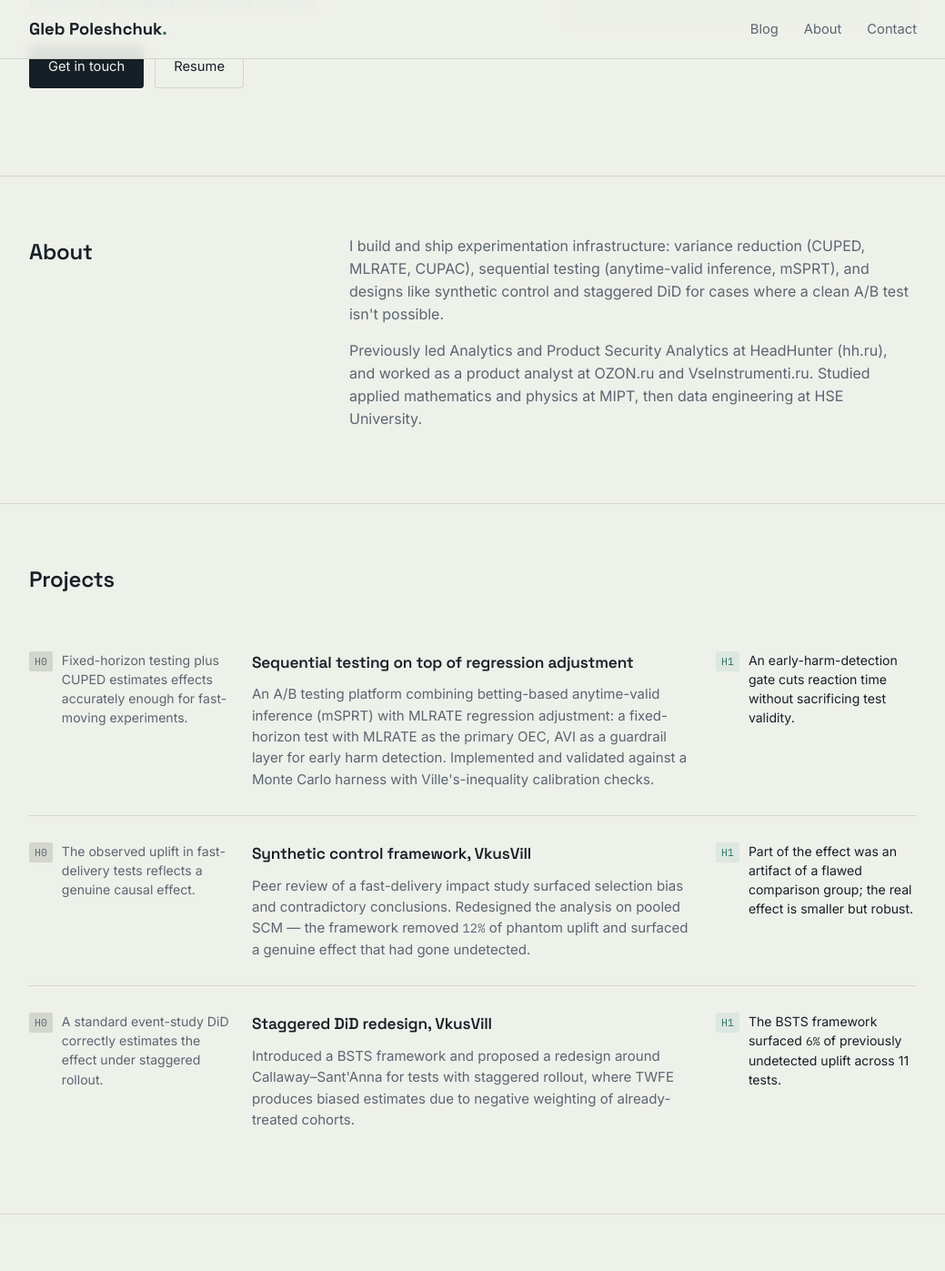
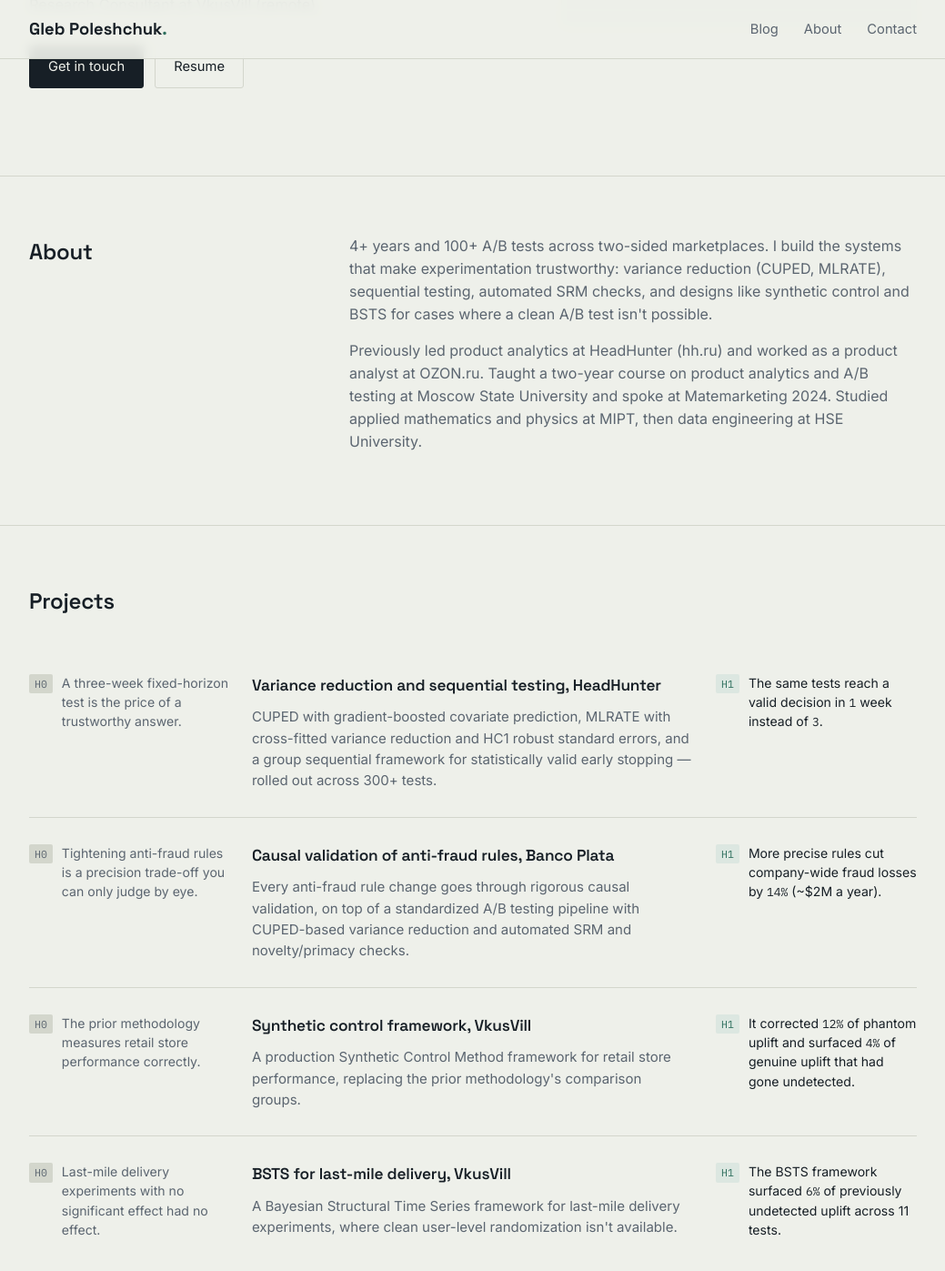
Before and after one commit to TyMerrit/tymerrit.github.io, a Jekyll site: the page built from about.html, in a window 1280 px wide and 1400 px high, scrolled down 504 px. Shown: the top 1397 px of the window at 91% size, without its empty margins (120-1159 px from the left). Built offline with Jekyll 4.4.1, drawn with Linux system fonts in a browser that asks for light colours; some of the changed text lies outside the part shown.

Commit message:
Update resume and About page to match 2026 CV
New resume.pdf; hero, bio, projects, skills and experience (with dates)
rewritten to match it. Drop VseInstrumenti and the AVI/mSPRT project,
which the CV no longer lists.

Co-Authored-By: Claude Opus 5.5 <noreply@anthropic.com>

```diff
--- a/about.html
+++ b/about.html
@@ -9,8 +9,8 @@ permalink: /about/
       <p class="role-line">Product Analyst &amp; Data Scientist</p>
       <h1>Causal inference for products<br>that need real answers.</h1>
       <p class="hero-sub">
-        I work on experimentation and causal inference: sequential testing, variance reduction,
-        difference-in-differences. Currently Lead Anti-Fraud Analyst at Banco Plata (Mexico City)
+        I work on experimentation and causal inference: variance reduction, synthetic control,
+        Bayesian structural time series. Currently Lead Product Analyst at Banco Plata (Mexico City)
         and Causal Inference Research Consultant at VkusVill (remote).
       </p>
       <div class="hero-actions">
@@ -39,7 +39,7 @@ permalink: /about/
           <span>effect</span>
         </div>
       </div>
-      <div class="readout-foot">MLRATE · CUPED · mSPRT</div>
+      <div class="readout-foot">BSTS · SCM · CUPED · MLRATE</div>
     </aside>
   </section>
 
@@ -49,15 +49,16 @@ permalink: /about/
       <h2>About</h2>
       <div class="about-body">
         <p>
-          I build and ship experimentation infrastructure: variance reduction
-          (CUPED, MLRATE, CUPAC), sequential testing (anytime-valid inference, mSPRT),
-          and designs like synthetic control and staggered DiD for cases where a clean
-          A/B test isn't possible.
+          4+ years and 100+ A/B tests across two-sided marketplaces. I build the systems that
+          make experimentation trustworthy: variance reduction (CUPED, MLRATE), sequential
+          testing, automated SRM checks, and designs like synthetic control and BSTS for cases
+          where a clean A/B test isn't possible.
         </p>
         <p>
-          Previously led Analytics and Product Security Analytics at HeadHunter (hh.ru),
-          and worked as a product analyst at OZON.ru and VseInstrumenti.ru. Studied applied
-          mathematics and physics at MIPT, then data engineering at HSE University.
+          Previously led product analytics at HeadHunter (hh.ru) and worked as a product analyst
+          at OZON.ru. Taught a two-year course on product analytics and A/B testing at Moscow State
+          University and spoke at Matemarketing 2024. Studied applied mathematics and physics at
+          MIPT, then data engineering at HSE University.
         </p>
       </div>
     </div>
@@ -70,54 +71,69 @@ permalink: /about/
     <article class="project">
       <div class="project-hypo">
         <span class="tag tag-h0">H0</span>
-        <p>Fixed-horizon testing plus CUPED estimates effects accurately enough for fast-moving experiments.</p>
+        <p>A three-week fixed-horizon test is the price of a trustworthy answer.</p>
       </div>
       <div class="project-body">
-        <h3>Sequential testing on top of regression adjustment</h3>
+        <h3>Variance reduction and sequential testing, HeadHunter</h3>
         <p>
-          An A/B testing platform combining betting-based anytime-valid inference (mSPRT)
-          with MLRATE regression adjustment: a fixed-horizon test with MLRATE as the primary OEC,
-          AVI as a guardrail layer for early harm detection. Implemented and validated against
-          a Monte Carlo harness with Ville's-inequality calibration checks.
+          CUPED with gradient-boosted covariate prediction, MLRATE with cross-fitted variance
+          reduction and HC1 robust standard errors, and a group sequential framework for
+          statistically valid early stopping — rolled out across 300+ tests.
         </p>
       </div>
       <div class="project-hypo project-h1">
         <span class="tag tag-h1">H1</span>
-        <p>An early-harm-detection gate cuts reaction time without sacrificing test validity.</p>
+        <p>The same tests reach a valid decision in <span class="mono">1</span> week instead of <span class="mono">3</span>.</p>
       </div>
     </article>
 
     <article class="project">
       <div class="project-hypo">
         <span class="tag tag-h0">H0</span>
-        <p>The observed uplift in fast-delivery tests reflects a genuine causal effect.</p>
+        <p>Tightening anti-fraud rules is a precision trade-off you can only judge by eye.</p>
       </div>
       <div class="project-body">
-        <h3>Synthetic control framework, VkusVill</h3>
+        <h3>Causal validation of anti-fraud rules, Banco Plata</h3>
         <p>
-          Peer review of a fast-delivery impact study surfaced selection bias and contradictory
-          conclusions. Redesigned the analysis on pooled SCM — the framework removed
-          <span class="mono">12%</span> of phantom uplift and surfaced a genuine effect that had
-          gone undetected.
+          Every anti-fraud rule change goes through rigorous causal validation, on top of a
+          standardized A/B testing pipeline with CUPED-based variance reduction and automated
+          SRM and novelty/primacy checks.
         </p>
       </div>
       <div class="project-hypo project-h1">
         <span class="tag tag-h1">H1</span>
-        <p>Part of the effect was an artifact of a flawed comparison group; the real effect is smaller but robust.</p>
+        <p>More precise rules cut company-wide fraud losses by <span class="mono">14%</span> (~$2M a year).</p>
       </div>
     </article>
 
     <article class="project">
       <div class="project-hypo">
         <span class="tag tag-h0">H0</span>
-        <p>A standard event-study DiD correctly estimates the effect under staggered rollout.</p>
+        <p>The prior methodology measures retail store performance correctly.</p>
       </div>
       <div class="project-body">
-        <h3>Staggered DiD redesign, VkusVill</h3>
+        <h3>Synthetic control framework, VkusVill</h3>
         <p>
-          Introduced a BSTS framework and proposed a redesign around Callaway–Sant'Anna for
-          tests with staggered rollout, where TWFE produces biased estimates due to
-          negative weighting of already-treated cohorts.
+          A production Synthetic Control Method framework for retail store performance,
+          replacing the prior methodology's comparison groups.
+        </p>
+      </div>
+      <div class="project-hypo project-h1">
+        <span class="tag tag-h1">H1</span>
+        <p>It corrected <span class="mono">12%</span> of phantom uplift and surfaced <span class="mono">4%</span> of genuine uplift that had gone undetected.</p>
+      </div>
+    </article>
+
+    <article class="project">
+      <div class="project-hypo">
+        <span class="tag tag-h0">H0</span>
+        <p>Last-mile delivery experiments with no significant effect had no effect.</p>
+      </div>
+      <div class="project-body">
+        <h3>BSTS for last-mile delivery, VkusVill</h3>
+        <p>
+          A Bayesian Structural Time Series framework for last-mile delivery experiments,
+          where clean user-level randomization isn't available.
         </p>
       </div>
       <div class="project-hypo project-h1">
@@ -133,15 +149,15 @@ permalink: /about/
     <div class="skills-grid">
       <div class="skill-group">
         <h3>Causal inference</h3>
-        <p>CUPED / MLRATE / CUPAC, sequential testing (mSPRT, AVI), DML, IV/LATE, synthetic control, staggered DiD, BSTS</p>
+        <p>A/B testing, sample size &amp; power analysis, CUPED, MLRATE, sequential testing, difference-in-differences, synthetic control, BSTS</p>
       </div>
       <div class="skill-group">
         <h3>Tools</h3>
-        <p>Python (numpy, pandas, statsmodels), SQL, experimentation pipelines, Monte Carlo simulation</p>
+        <p>Python (pandas, numpy, scipy, statsmodels), SQL, dbt, Airflow, Snowflake, Databricks, Superset, Tableau, Streamlit</p>
       </div>
       <div class="skill-group">
         <h3>Domains</h3>
-        <p>Fraud &amp; risk, e-commerce, retail delivery, product security, HR-tech</p>
+        <p>Fintech &amp; fraud, marketplaces, retail &amp; delivery, HR-tech</p>
       </div>
     </div>
   </section>
@@ -152,38 +168,31 @@ permalink: /about/
     <ul class="timeline">
       <li>
         <div class="timeline-role">
-          <h3>Lead Anti-Fraud Analyst</h3>
+          <h3>Lead Product Analyst</h3>
           <span class="mono">Banco Plata · Mexico City</span>
         </div>
-        <p>Present</p>
+        <p>Mar 2026 – Present</p>
       </li>
       <li>
         <div class="timeline-role">
           <h3>Causal Inference Research Consultant</h3>
           <span class="mono">VkusVill · Remote</span>
         </div>
-        <p>Present</p>
+        <p>Jun 2026 – Present</p>
       </li>
       <li>
         <div class="timeline-role">
-          <h3>Head of Analytics / Head of Product Security Analytics</h3>
-          <span class="mono">HeadHunter (hh.ru)</span>
+          <h3>Product Analytics Team Lead</h3>
+          <span class="mono">HeadHunter (hh.ru) · Moscow</span>
         </div>
-        <p></p>
+        <p>Oct 2023 – Apr 2026</p>
       </li>
       <li>
         <div class="timeline-role">
           <h3>Product Analyst</h3>
-          <span class="mono">OZON.ru</span>
+          <span class="mono">OZON.ru · Moscow</span>
         </div>
-        <p></p>
-      </li>
-      <li>
-        <div class="timeline-role">
-          <h3>Product Analyst</h3>
-          <span class="mono">VseInstrumenti.ru</span>
-        </div>
-        <p></p>
+        <p>Sep 2022 – Oct 2023</p>
       </li>
     </ul>
   </section>
```
Also changed, not shown: README.md, 1 other file.
